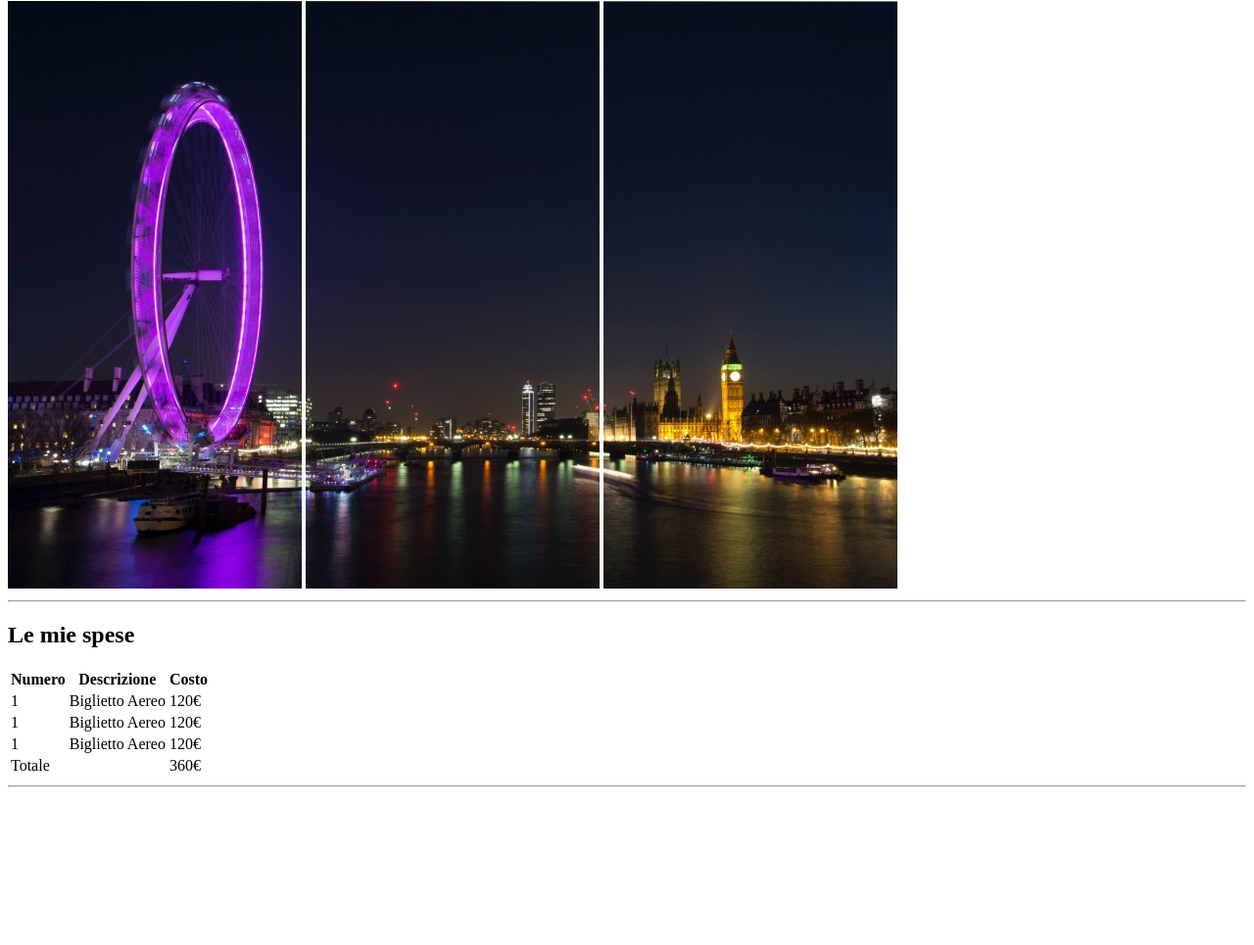
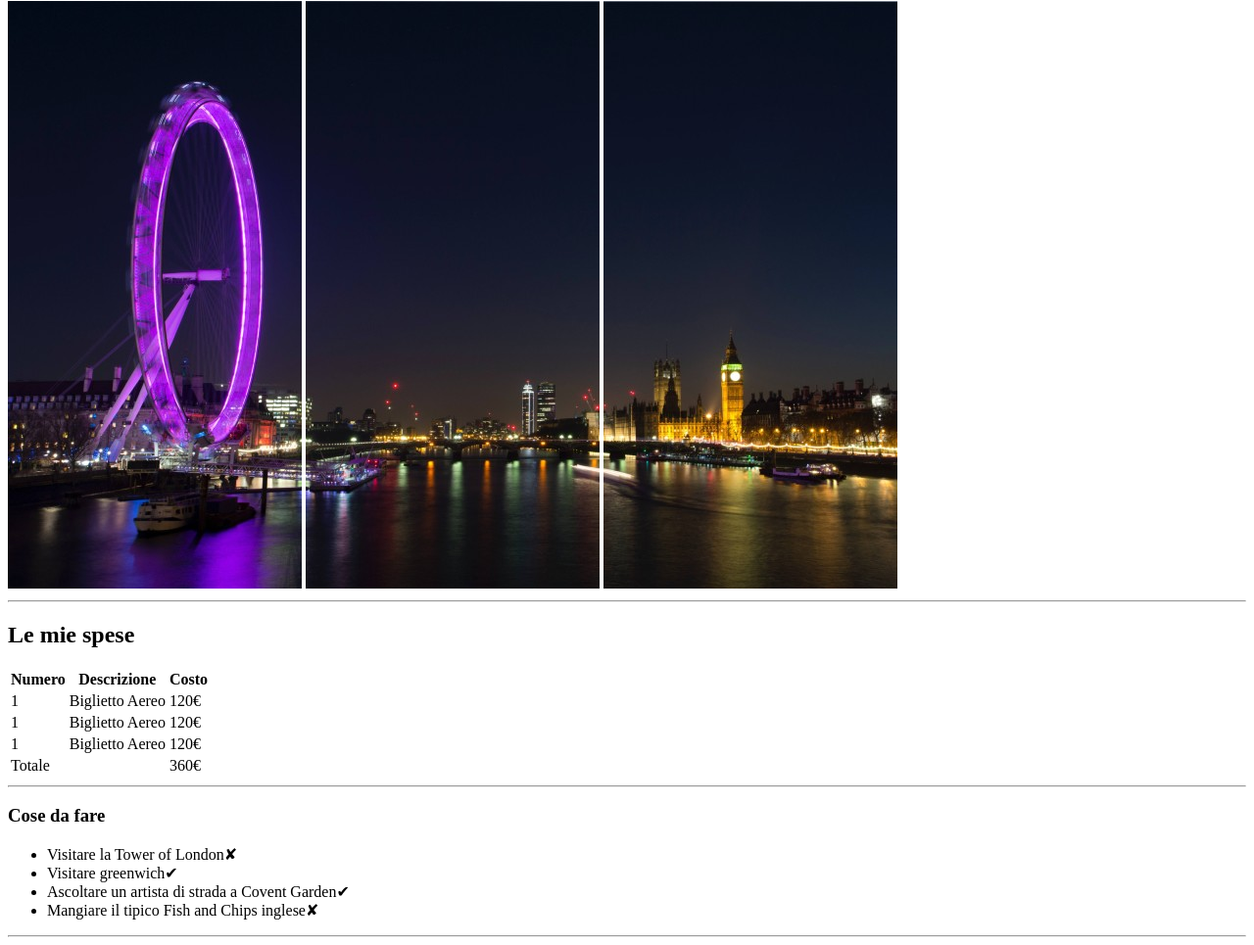
Before and after one commit to DonCode86/html-london-trip, a plain HTML site: page index.html in a window 1280 px wide. Shown: the part 79-1044 px from the top of the page at 98% size. Before the commit the page ends 891 px from the top, so only its background shows below. Drawn offline with Linux system fonts and the light colour scheme.

Commit message:
Sezione2 con ul

```diff
--- a/index.html
+++ b/index.html
@@ -61,14 +61,22 @@
             <!-- footer tabella -->
         </table>
         <hr>
-
+    </section>
+    <!-- sezione spese -->
+    <!-- sezione cose da fare -->
+        <section>
+            <h3>Cose da fare</h3>
+            <!-- lista ul -->
+            <ul>
+                <li>Visitare la Tower of London✘</li>
+                <li>Visitare greenwich✔</li>
+                <li>Ascoltare un artista di strada a Covent Garden✔</li>
+                <li>Mangiare il tipico Fish and Chips inglese✘</li>
+            </ul>
+            <!-- lista ul -->
+            <hr>
         </section>
-        <!-- sezione spese -->
-        <section>
-
-            <!-- sezione cose da fare -->
-            <!-- sezione cose da fare -->
-        </section>
+    <!-- sezione cose da fare -->
         <!-- sezione info utili -->
         <!-- sezione info utili -->
     </main>
```
